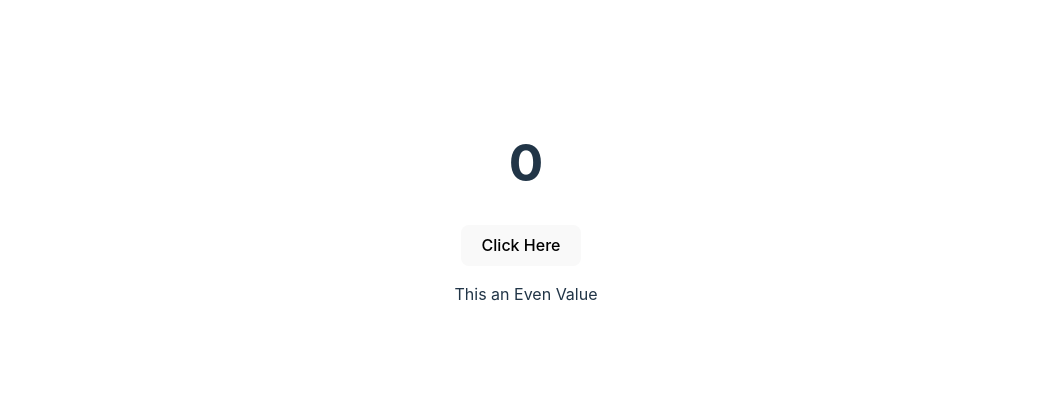
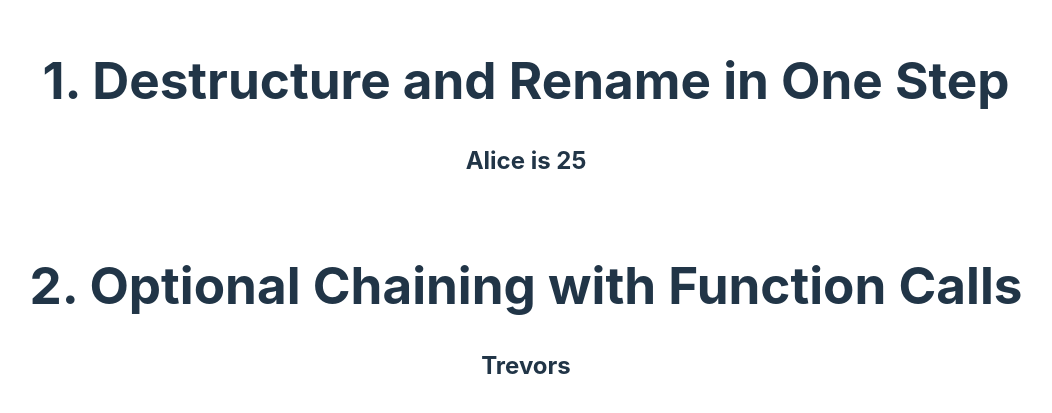
Before and after one commit to pawara101/react-hooks, a React (Vite) app: page / in a window 1280 px wide. Shown: the part 189-602 px from the top of the page, without its empty margins (114-1166 px from the left). Built offline with nearby package versions, Linux system fonts and the light colour scheme.

Commit message:
20 JavaScript Tricks Every Developer Must Know

```diff
--- a/src/App.jsx
+++ b/src/App.jsx
@@ -1,20 +1,23 @@
 import { useState } from 'react'
 import './App.css'
-import {StateTutorial} from "./hooks/StateTutorial.jsx";
-import { ReducerTutorial } from './hooks/ReducerTutorial.jsx';
-import { EffectTutorial } from './hooks/EffectTutorial.jsx';
-import { RefTutorial } from "./hooks/RefTutorial.jsx";
-import { LayoutEffectTutorial } from './hooks/LayoutEffectTutorial.jsx';
-import { MemoTutorial } from './hooks/MemoTutorial.jsx';
-import { CallbackTutorial } from './hooks/CallbackTutorial.jsx';
-import { ContextTutorial } from './hooks/ContextTutorial.jsx';
+// import {StateTutorial} from "./hooks/StateTutorial.jsx";
+// import { ReducerTutorial } from './hooks/ReducerTutorial.jsx';
+// import { EffectTutorial } from './hooks/EffectTutorial.jsx';
+// import { RefTutorial } from "./hooks/RefTutorial.jsx";
+// import { LayoutEffectTutorial } from './hooks/LayoutEffectTutorial.jsx';
+// import { MemoTutorial } from './hooks/MemoTutorial.jsx';
+// import { CallbackTutorial } from './hooks/CallbackTutorial.jsx';
+// import { ContextTutorial } from './hooks/ContextTutorial.jsx';
+//
+// import { Tile } from './components/AnimeTile.jsx';
+import { SimpleComp } from './components/SimpleComp.jsx';
 
 function App() {
 
   return (
     <>
       <div className="card">
-            <ReducerTutorial/>
+            <SimpleComp/>
       </div>
     </>
   )
--- /dev/null
+++ b/src/components/AnimeTile.jsx
@@ -0,0 +1,29 @@
+import {React, useEffect, useState} from 'react'
+import { usePreviousProps } from '../hooks/custom_hooks/usePreviousProps.js'
+// link : https://www.freecodecamp.org/news/how-to-create-custom-react-hooks/
+
+export default function Tile({ value }) {
+    const [scale, setScale] = useState(0);
+
+    const previousValue = usePreviousProps(value);
+    const hasChanged = previousValue !== value;
+
+    useEffect(() => {
+        if (hasChanged) {
+            setScale(1.1)
+            setTimeout(
+                () => setScale(1),100
+            )
+        }
+        }, [hasChanged, setScale]);
+
+    const style ={
+        transform: `scale(${scale})`,
+    };
+
+    return(
+        <div className='tile' style={style}>
+            {value}
+        </div>
+    )
+}
--- /dev/null
+++ b/src/components/SimpleComp.jsx
@@ -0,0 +1,27 @@
+import React from "react";
+
+export function SimpleComp(){
+    // Destructure and Rename in One Step
+    const user = { name: 'Alice', age: 25};
+    const {name:userName, age: userAge} = user;
+
+    // Optional Chaining with Function Calls
+    const userNew = {
+        getName: () => 'Trevors',
+    }
+
+    let count=23;
+    count ||= 10; // logical OR assignment assign a value only if the varible is null or undefined or 0
+    console.log(count);
+
+    return(
+        <div>
+            <h1>1. Destructure and Rename in One Step</h1>
+            <h2>{userName} is {userAge}</h2>
+            <br/>
+            <h1>2. Optional Chaining with Function Calls</h1>
+            <h2>{userNew.getName?.()}</h2>
+            {/*<h2>{userNew.getAge?.()}</h2>*/}
+        </div>
+    )
+}
```
